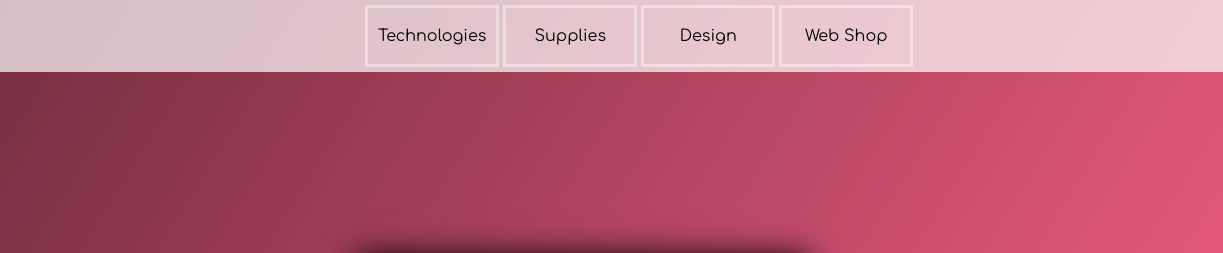
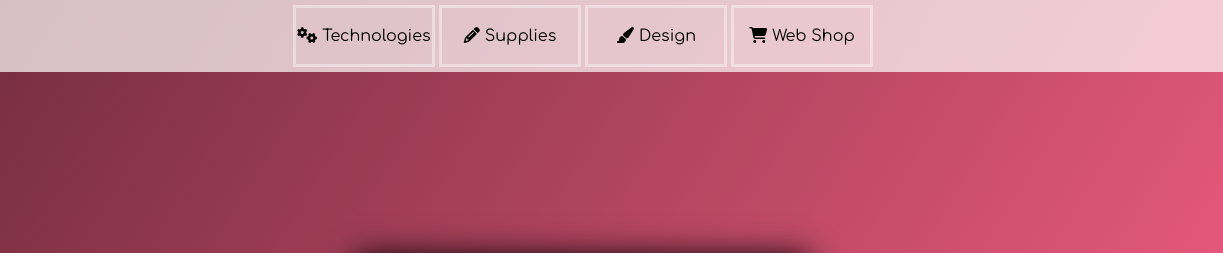
Before and after one commit to yongyunjing/NKS, a plain HTML site: page index.html in a window 1280 px wide. Shown: the top 253 px of the page, 57-1280 px from the left. Drawn offline with nearby package versions, Linux system fonts and the light colour scheme; a web font is replaced by a local one.

Commit message:
update icons

```diff
--- a/index.css
+++ b/index.css
@@ -158,7 +158,7 @@ ul {
 }
 
 ul > a > img {
-    display: inline-block;
+    position: absolute;
     float: left;
     padding-top: 5px;
     max-height: 50px;
@@ -172,25 +172,32 @@ ul > div {
 
 li {
     display: inline-block;
-    width: 8em;
+    width: 8.5em;
     border-style: solid;
     border-color: rgba(255, 255, 255, 0.4);
     border-width: medium;
     vertical-align: middle;
+    transition: all .2s ease-in-out;
 }
 
 li a {
     font-family: comfortaa;
-    display: block;
+    display: inline-block;
     color: black;
     text-align: center;
     padding-top: 20px;
     padding-bottom: 20px;
     text-decoration: none;
+    margin-left: 5px;
 }
 
-li a:hover {
-    background-color: #111;
+li i {
+    display: inline-block;
+}
+
+li:hover {
+    background-color: rgba(255, 255, 255, 0.7);
+    transform: scale(1.1);
 }
 
 
--- a/index.html
+++ b/index.html
@@ -9,6 +9,7 @@
     <script src="https://code.jquery.com/jquery-3.1.1.js" integrity="sha256-16cdPddA6VdVInumRGo6IbivbERE8p7CQR3HzTBuELA=" crossorigin="anonymous"></script>
     <!-- Local Script -->
     <script src="index.js"></script>
+    <script src="https://use.fontawesome.com/5ecb87c94f.js"></script>
     <!-- Google Fonts -->
     <link href="https://fonts.googleapis.com/css?family=Comfortaa|Patua+One" rel="stylesheet">
 </head>
@@ -22,12 +23,12 @@
         <ul>
             <a href="index.html"><img src="logo.png"></a>
             <div>
-            <li><a href="Technologies.html">Technologies</a></li>
-            <li><a href="Supplies.html">Supplies</a></li>
-            <li><a href="Design.html">Design</a></li>
-            <li><a>Web Shop</a></li>
-</div>
-                </ul>
+                <li><i class="fa fa-cogs" aria-hidden="true"></i><a href="Technologies.html">Technologies</a></li>
+                <li><i class="fa fa-pencil" aria-hidden="true"></i><a href="Supplies.html">Supplies</a></li>
+                <li><i class="fa fa-paint-brush" aria-hidden="true"></i><a href="Design.html">Design</a></li>
+                <li><i class="fa fa-shopping-cart" aria-hidden="true"></i><a>Web Shop</a></li>
+            </div>
+        </ul>
     </div>
 
     <!-- Splash Page -->
```
